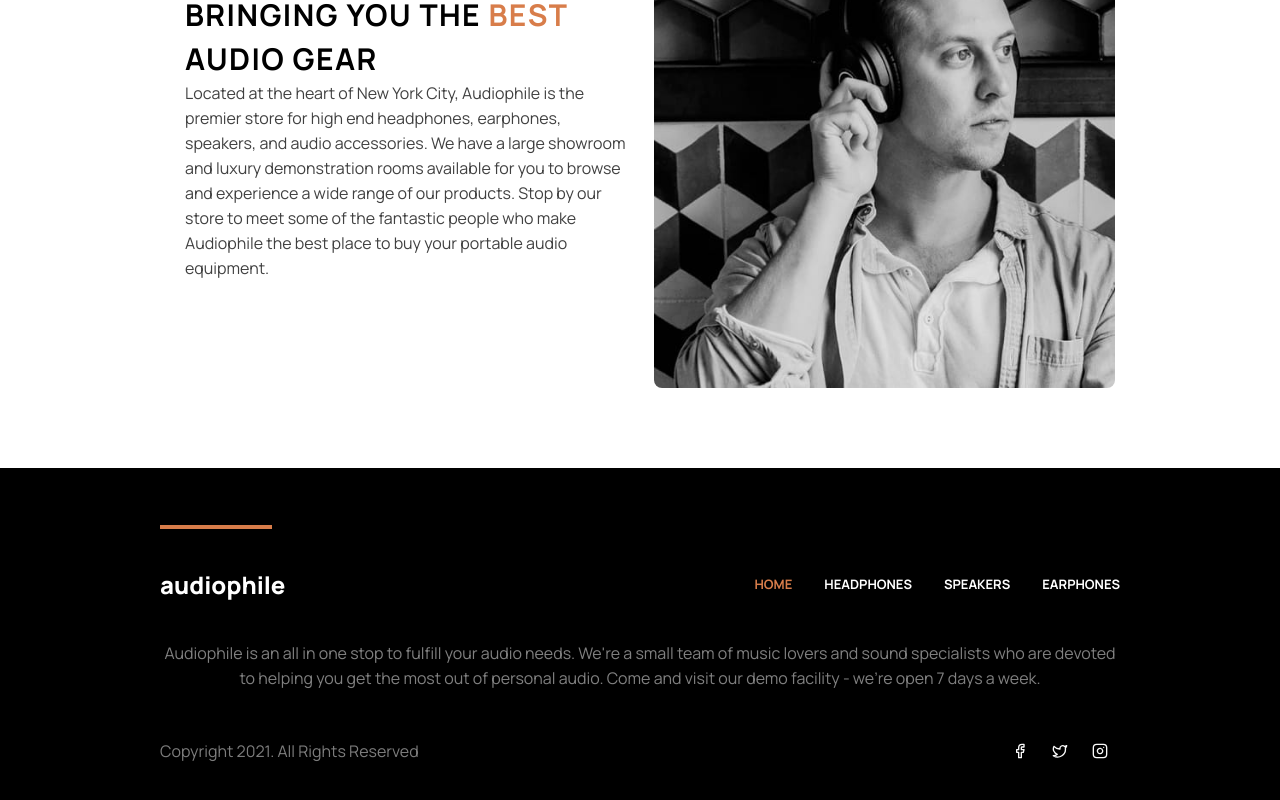
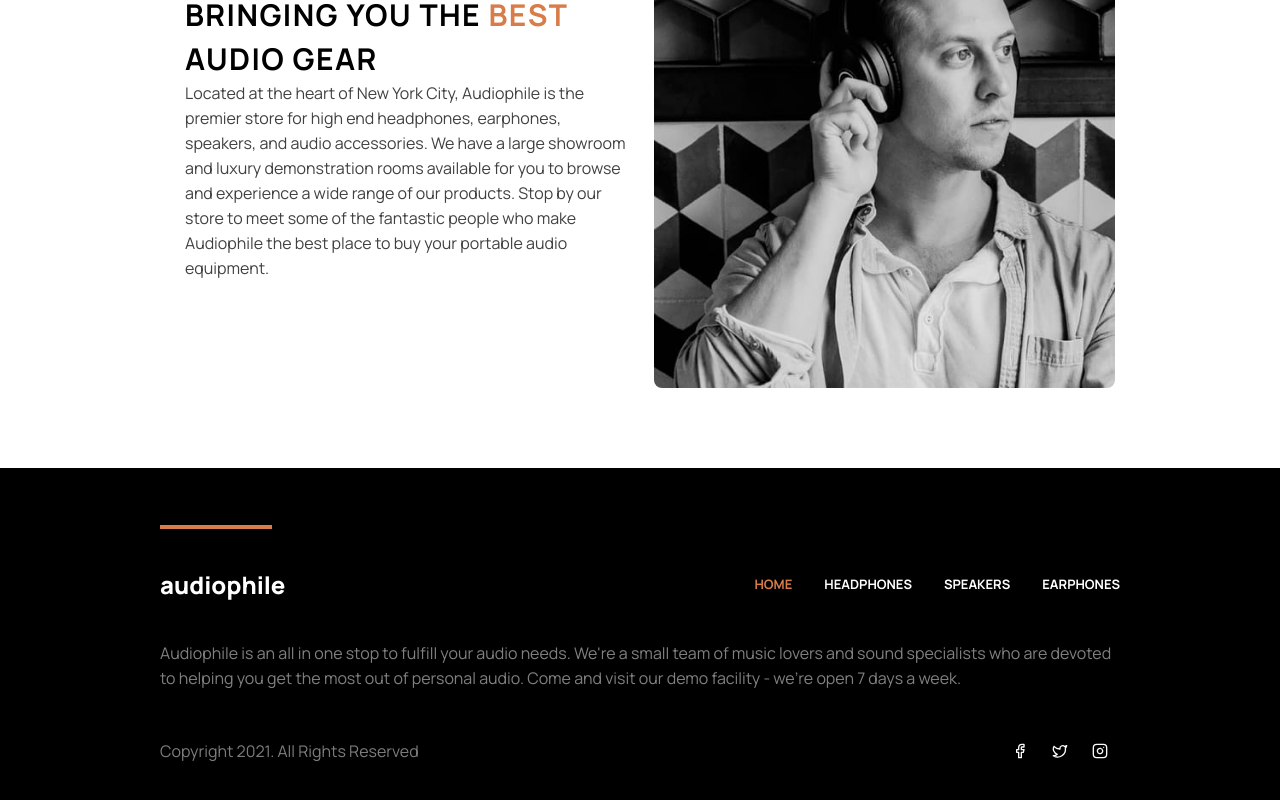
Before and after one commit to DammyCodes-all/audiophile-e-commerce, a Next.js app: page / in a window 1280 px wide. Shown: the part 2768-3568 px from the top of the page. Built offline with nearby package versions, Linux system fonts and the light colour scheme.

Commit message:
fix: adjust text alignment in footer component for better readability

```diff
--- a/src/components/footer.tsx
+++ b/src/components/footer.tsx
@@ -14,7 +14,7 @@ const Footer = () => {
           ))}
         </nav>
       </section>
-      <p className="text-theme-white/50 leading-[25px] text-center sm:text-center">
+      <p className="text-theme-white/50 leading-[25px] text-center sm:text-left">
         Audiophile is an all in one stop to fulfill your audio needs. We&apos;re
         a small team of music lovers and sound specialists who are devoted to
         helping you get the most out of personal audio. Come and visit our demo
```
